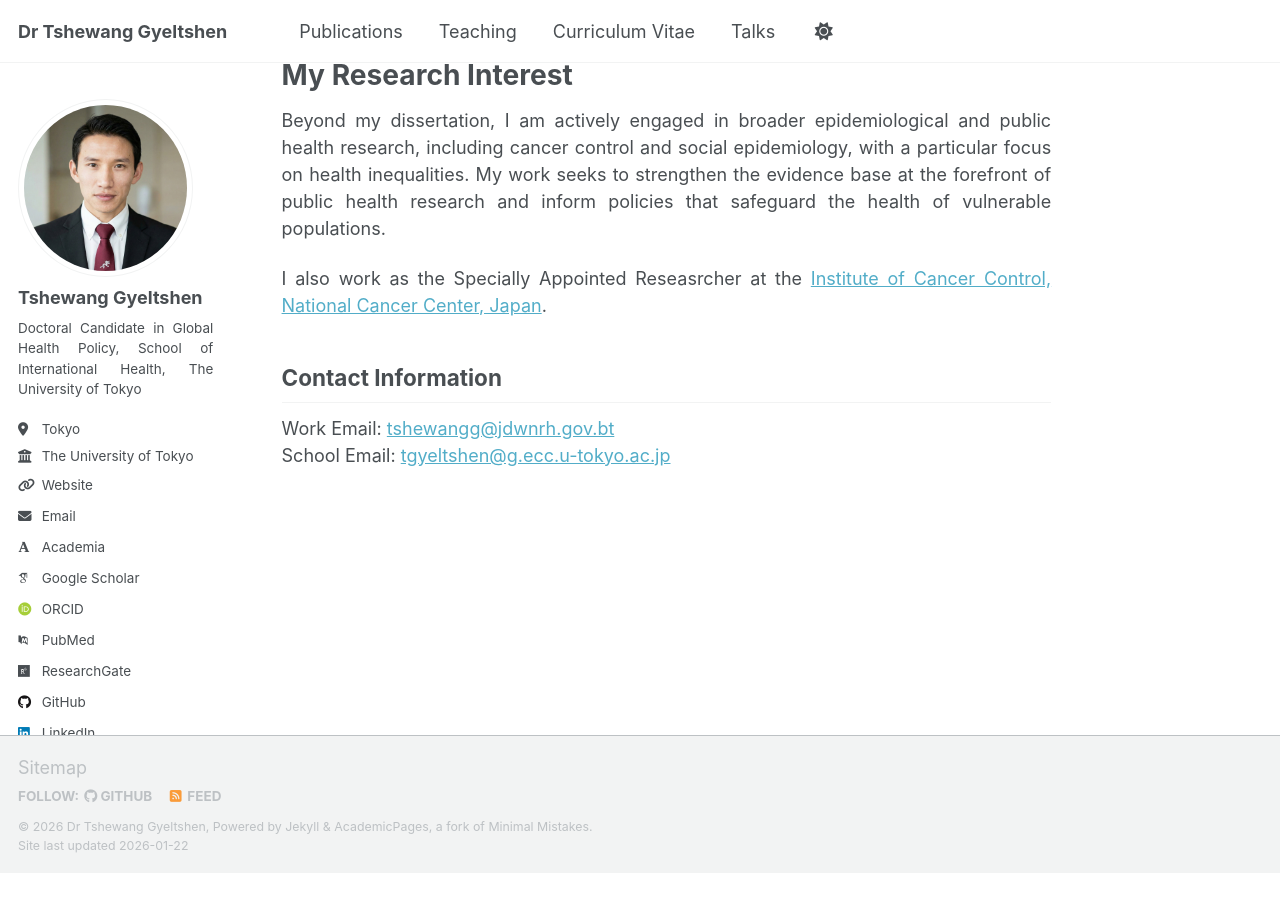
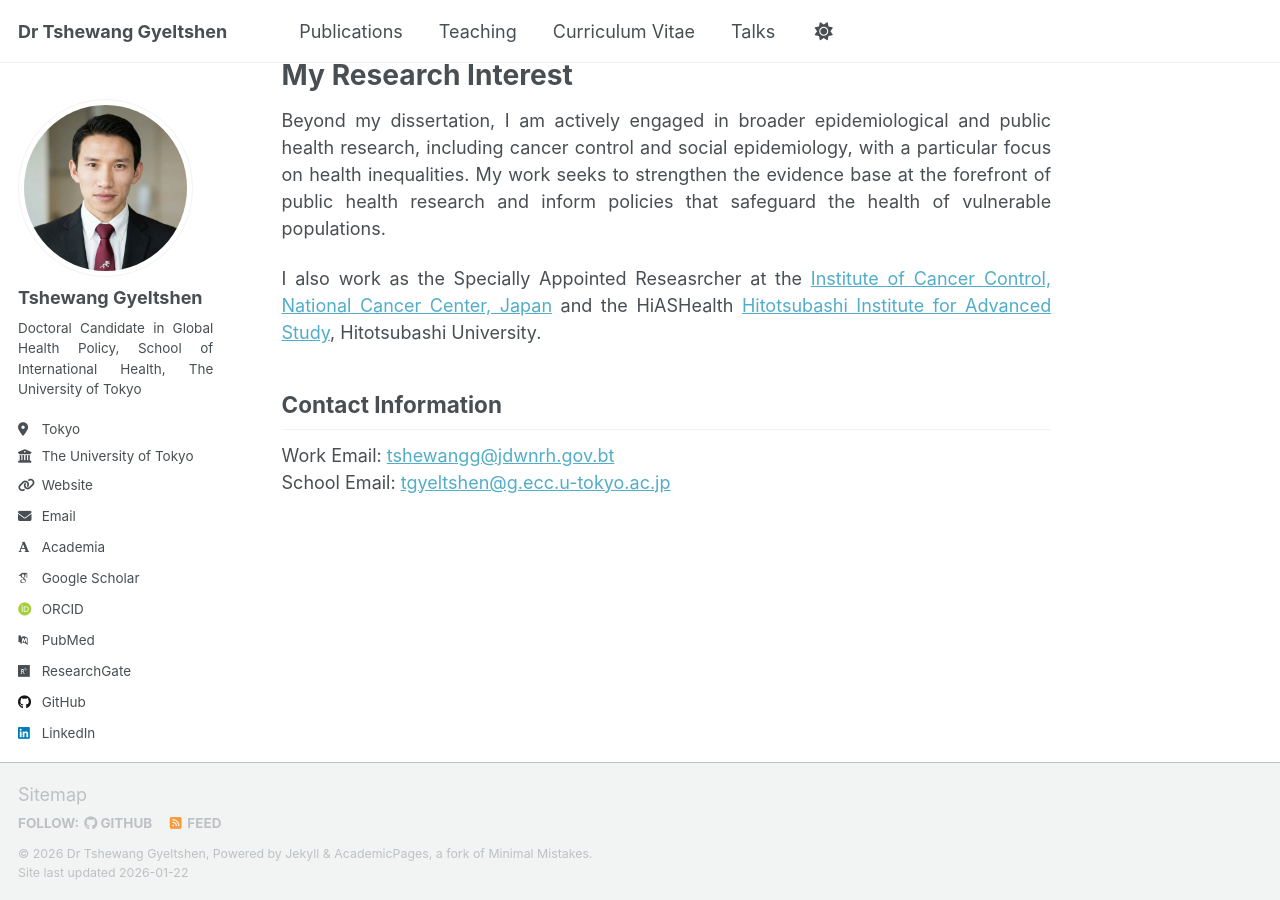
Before and after one commit to tgyeltshen/tgyeltshen.github.io, a Jekyll site: the page built from _pages/about.md, in a window 1280 px wide and 900 px high, scrolled down 534 px. Built offline with Jekyll 4.4.1, drawn with Linux system fonts in a browser that asks for light colours; some web fonts are replaced; a script that is not in the unit is left out; before the commit the page ends 1407 px from its top, so only the background shows below that.

Commit message:
updatehiAS

```diff
--- a/_pages/about.md
+++ b/_pages/about.md
@@ -16,7 +16,7 @@ My Research Interest
 ======
 Beyond my dissertation, I am actively engaged in broader epidemiological and public health research, including cancer control and social epidemiology, with a particular focus on health inequalities. My work seeks to strengthen the evidence base at the forefront of public health research and inform policies that safeguard the health of vulnerable populations.
 
-I also work as the Specially Appointed Reseasrcher at the [Institute of Cancer Control, National Cancer Center, Japan](https://www.ncc.go.jp/en/icc/index.html).
+I also work as the Specially Appointed Reseasrcher at the [Institute of Cancer Control, National Cancer Center, Japan](https://www.ncc.go.jp/en/icc/index.html) and the HiASHealth [Hitotsubashi Institute for Advanced Study](http://health-economics.hias.hit-u.ac.jp/english/), Hitotsubashi University.
 
 
 Contact Information
```
